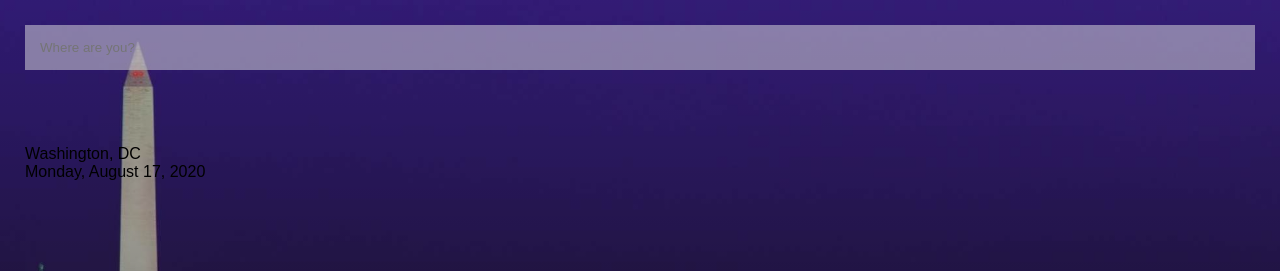
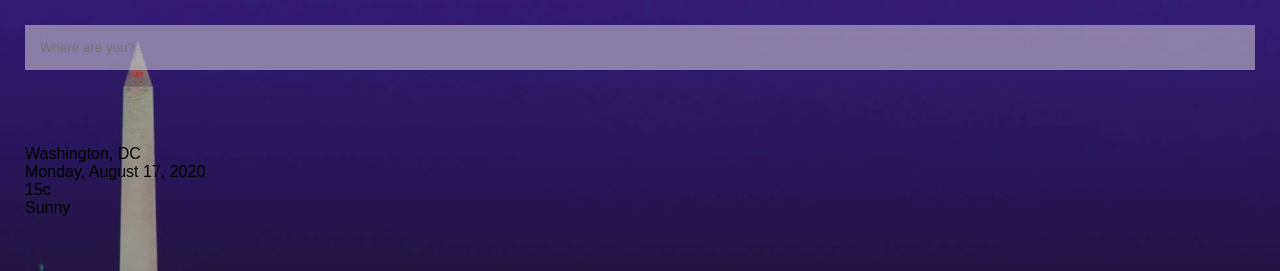
Before and after one commit to carlparm/weather-app, a React (Create React App) app: page / in a window 1280 px wide. Shown: the top 271 px of the page. Built offline with nearby package versions, Linux system fonts and the light colour scheme.

Commit message:
weather box setup

```diff
--- a/src/App.js
+++ b/src/App.js
@@ -28,6 +28,10 @@ function App() {
           <div className="location">Washington, DC</div>
           <div className="date">{dateBuilder(new Date())}</div>
         </div>
+        <div className="weather-box">
+          <div className="temp">15c</div>
+          <div className="weather">Sunny</div>
+        </div>
       </main>
     </div>
   );
```
